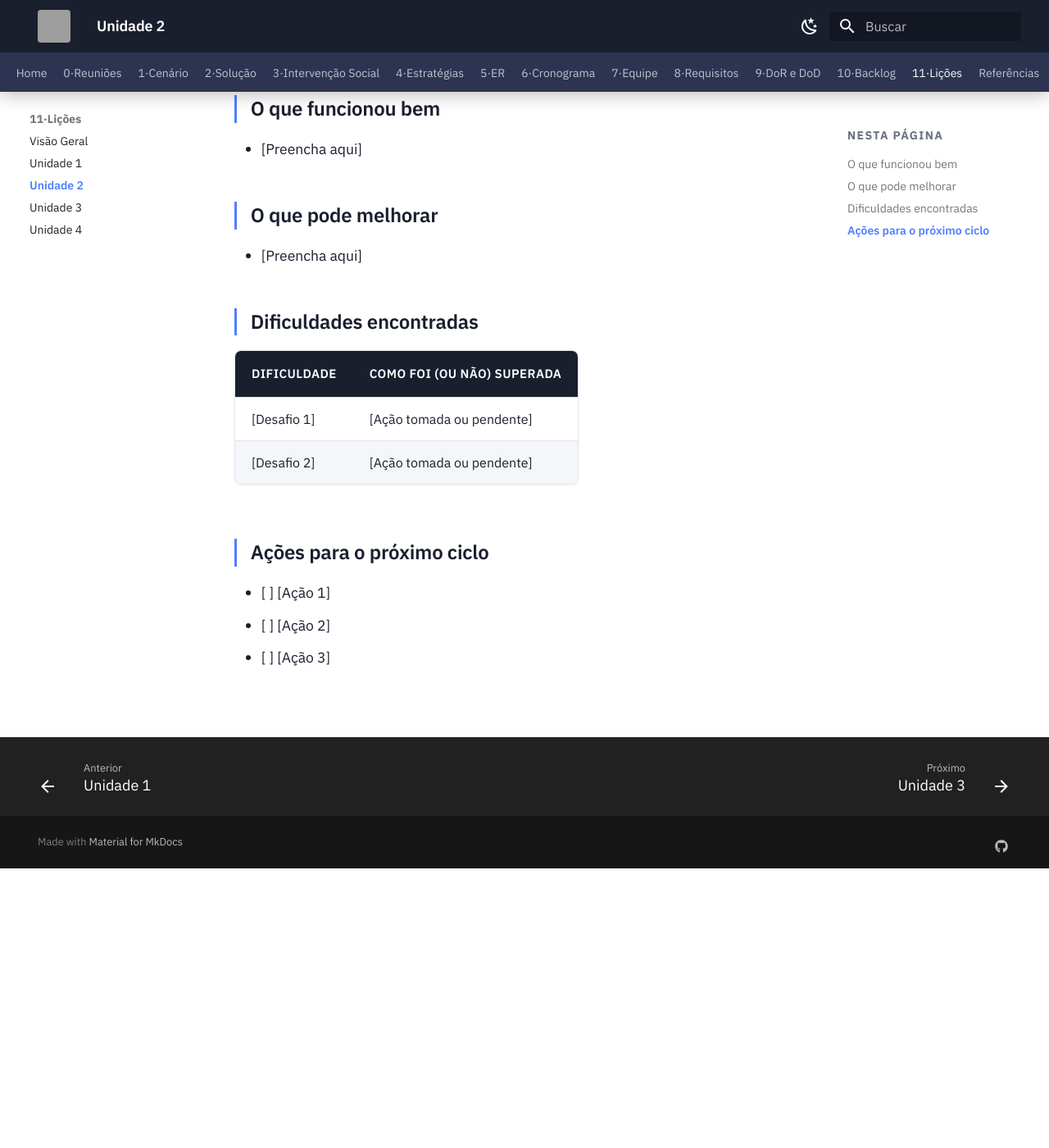
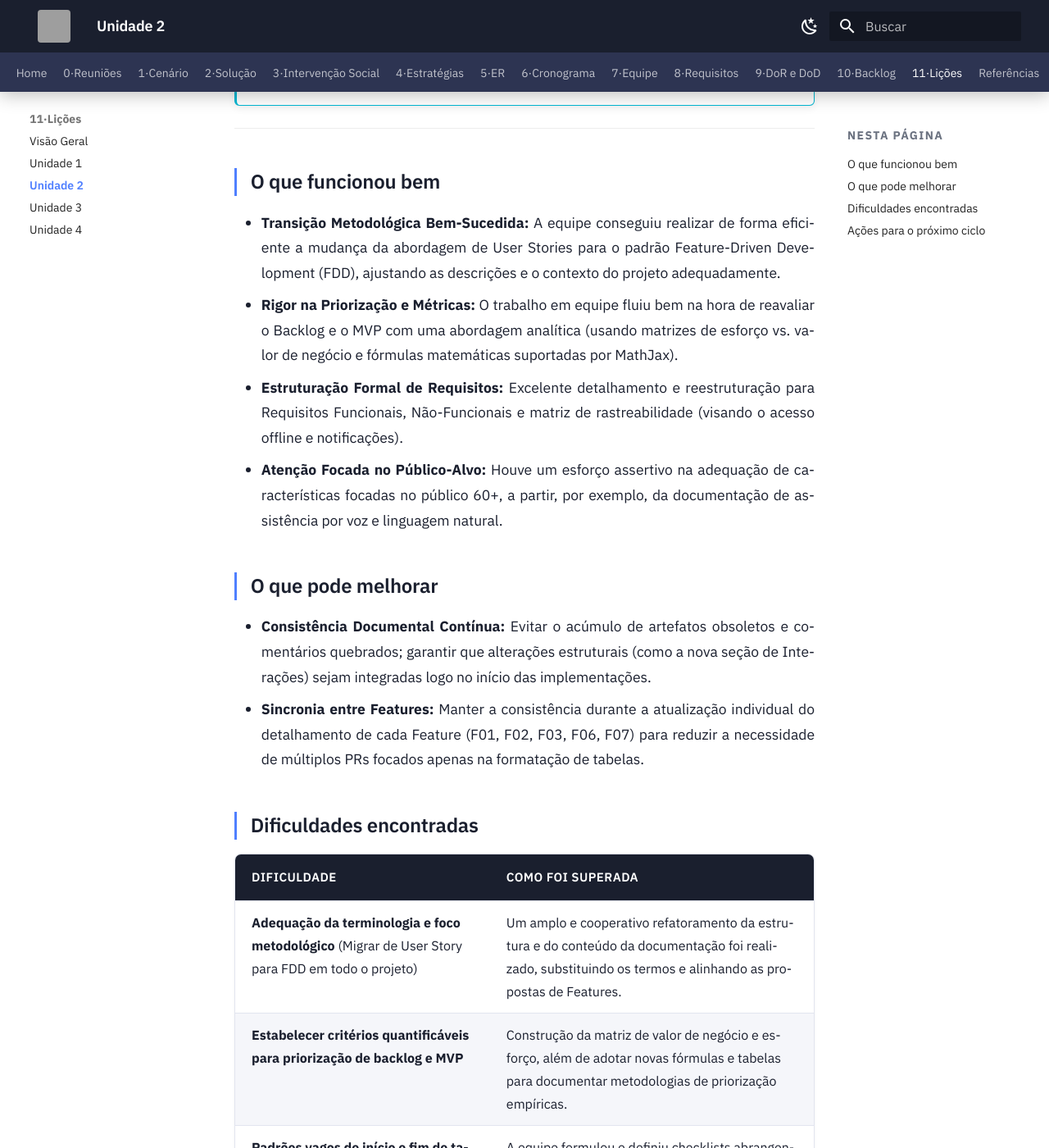
Before and after one commit to mdsreq-fga-unb/REQ-2026.1-T02-UnB-App, an MkDocs documentation site: the page built from docs/11-licoes/unidade2.md, in a window 1280 px wide and 1400 px high, scrolled down 341 px. Shown: the whole window at 82% size. Built offline with MkDocs 1.6.1 and Material for MkDocs 9.7.7, drawn with Linux system fonts in a browser that asks for light colours; some of the changed text lies outside the part shown; grey boxes are pictures that could not be loaded.

```diff
--- a/docs/11-licoes/unidade2.md
+++ b/docs/11-licoes/unidade2.md
@@ -1,27 +1,33 @@
 # 10.2 Lições Aprendidas — Unidade 2
 
-!!! info "Retrospectiva"
-    Liste as lições aprendidas com ênfase nas **ações de melhoria** para o próximo ciclo.
+!!! info "Retrospectiva da unidade"
+    Neste ciclo focado na consolidação dos requisitos e organização do backlog, a equipe promoveu melhorias profundas na definição metodológica e nas prioridades do projeto, adotando abordagens orientadas a funcionalidades e definindo padrões claros de qualidade.
 
 ---
 
 ## O que funcionou bem
 
-- [Preencha aqui]
+- **Transição Metodológica Bem-Sucedida:** A equipe conseguiu realizar de forma eficiente a mudança da abordagem de User Stories para o padrão Feature-Driven Development (FDD), ajustando as descrições e o contexto do projeto adequadamente.
+- **Rigor na Priorização e Métricas:** O trabalho em equipe fluiu bem na hora de reavaliar o Backlog e o MVP com uma abordagem analítica (usando matrizes de esforço vs. valor de negócio e fórmulas matemáticas suportadas por MathJax).
+- **Estruturação Formal de Requisitos:** Excelente detalhamento e reestruturação para Requisitos Funcionais, Não-Funcionais e matriz de rastreabilidade (visando o acesso offline e notificações).
+- **Atenção Focada no Público-Alvo:** Houve um esforço assertivo na adequação de características focadas no público 60+, a partir, por exemplo, da documentação de assistência por voz e linguagem natural.
 
 ## O que pode melhorar
 
-- [Preencha aqui]
+- **Consistência Documental Contínua:** Evitar o acúmulo de artefatos obsoletos e comentários quebrados; garantir que alterações estruturais (como a nova seção de Interações) sejam integradas logo no início das implementações.
+- **Sincronia entre Features:** Manter a consistência durante a atualização individual do detalhamento de cada Feature (F01, F02, F03, F06, F07) para reduzir a necessidade de múltiplos PRs focados apenas na formatação de tabelas.
 
 ## Dificuldades encontradas
 
-| Dificuldade | Como foi (ou não) superada |
+| Dificuldade | Como foi superada |
 |-------------|---------------------------|
-| [Desafio 1] | [Ação tomada ou pendente] |
-| [Desafio 2] | [Ação tomada ou pendente] |
+| **Adequação da terminologia e foco metodológico** (Migrar de User Story para FDD em todo o projeto) | Um amplo e cooperativo refatoramento da estrutura e do conteúdo da documentação foi realizado, substituindo os termos e alinhando as propostas de Features. |
+| **Estabelecer critérios quantificáveis para priorização de backlog e MVP** | Construção da matriz de valor de negócio e esforço, além de adotar novas fórmulas e tabelas para documentar metodologias de priorização empíricas. |
+| **Padrões vagos de início e fim de tarefas (Ready/Done)** | A equipe formulou e definiu checklists abrangentes de *Definition of Ready (DoR)* e *Definition of Done (DoD)*. |
 
 ## Ações para o próximo ciclo
 
-- [ ] [Ação 1]
-- [ ] [Ação 2]
-- [ ] [Ação 3]
+- [ ] Aplicar nativamente o padrão FDD para a arquitetura de quaisquer novas Features adicionadas ao escopo;
+- [ ] Manter e estender as matrizes de rastreabilidade de forma contínua durante a produção de novos artefatos;
+- [ ] Incorporar as validações rigorosas do DoR/DoD definidas durante a etapa de modelagem no momento da prototipação e implementação;
+- [ ] Conduzir testes e refinamentos extras de usabilidade focados na assistência offline e recursos assistivos para as próximas entregas.
```
Also changed, not shown: docs/04-estrategias/index.md (+1 -1 lines), docs/05-er/index.md (+1 -1 lines).
